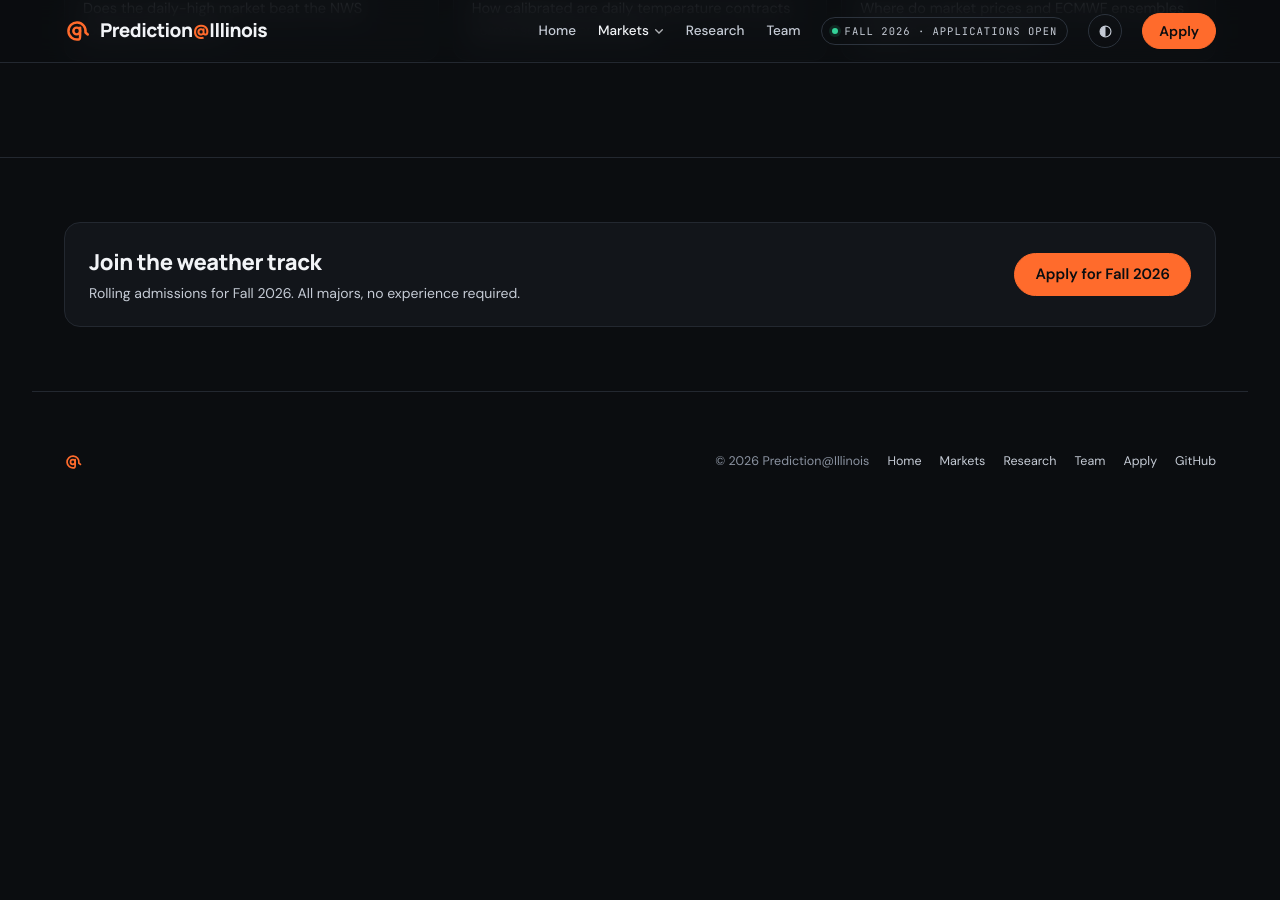
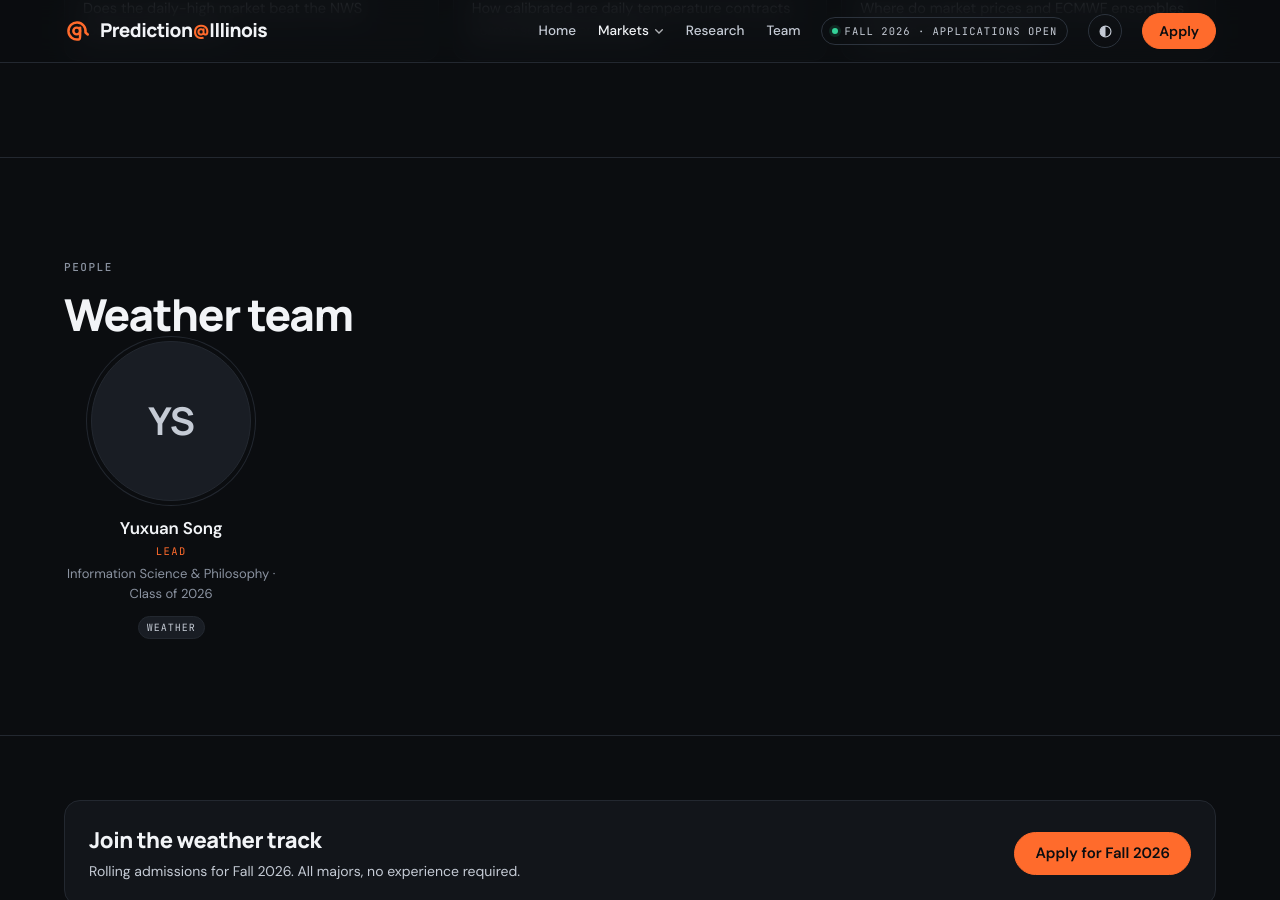
Before and after one commit to Prediction-Illinois/prediction-illinois.github.io, a Jekyll site: the page built from markets/weather.html, in a window 1280 px wide and 900 px high, scrolled down 1047 px. Built offline with Jekyll 4.4.1, drawn with Linux system fonts in a browser that asks for light colours; before the commit the page ends 1571 px from its top, so only the background shows below that.

Commit message:
Team: add Yuxuan Song, weather lead
Co-Authored-By: Claude Opus 5.5 <noreply@anthropic.com>

```diff
--- a/_data/team.yml
+++ b/_data/team.yml
@@ -12,3 +12,11 @@
   photo:
   major:
   year:
+
+- name: Yuxuan Song
+  role: Lead
+  tracks: [weather]
+  linkedin: https://www.linkedin.com/in/fitz-song/
+  photo:
+  major: Information Science & Philosophy
+  year: Class of 2026
```
